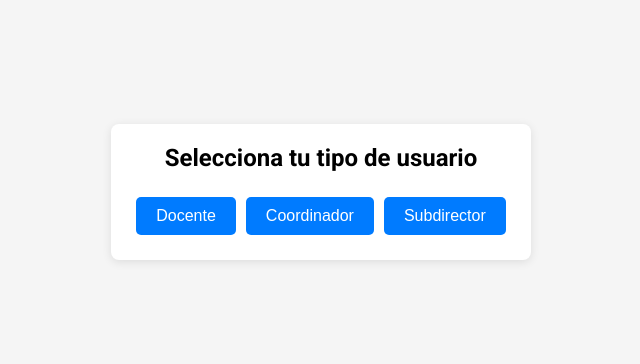
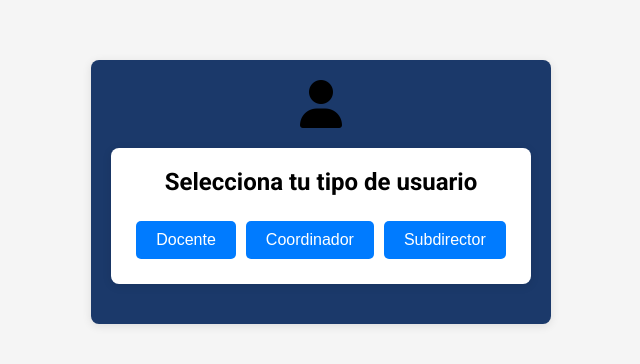
Before and after one commit to ODINCMXIX/RecoverTecNM, an Angular app: page /login in a window 1280 px wide. Shown: the part 208-572 px from the top of the page, without its empty margins (319-959 px from the left). Built offline with nearby package versions, Linux system fonts and the light colour scheme.

Commit message:
Login and Inicio2

```diff
--- a/src/app/components/inicio2/inicio2.component.scss
+++ b/src/app/components/inicio2/inicio2.component.scss
@@ -8,12 +8,12 @@
 
   .card {
     text-align: center;
-    width: 300px;
-    height: 400px;
+    width: 250px;
+    height: 300px;
     border: 1px solid #ccc;
     border-radius: 8px;
     padding: 15px;
-    box-shadow: 0 4px 8px rgba(0, 0, 0, 0.1);
+    box-shadow: 0 20px 20px rgba(0, 0, 0, 0.5);
     transition: box-shadow 0.3s ease;
   }
 
--- a/src/app/login/login.component.html
+++ b/src/app/login/login.component.html
@@ -1,5 +1,8 @@
 <div class="login-container">
-    <div class="card">
+
+    <div class="container" class="card1">
+        <i class="fa-solid fa-user fa-3x"></i>
+        <div class="container" class="card">
             <h2>Selecciona tu tipo de usuario</h2>
             <div class="user-types">
                 <button class="user-button" (click)="navigateTo('docente')">Docente</button>
@@ -8,3 +11,4 @@
             </div>
         </div>
     </div>
+</div>
--- a/src/app/login/login.component.scss
+++ b/src/app/login/login.component.scss
@@ -5,7 +5,20 @@
     height: 100vh;
     background-color: #f5f5f5; // Fondo de la página
   }
-
+  .container{
+    display: flex;
+    justify-content: center;
+    align-items: center;
+    height: 25vh;
+    background-color: #f5f5f5; // Fondo de la página
+  }
+  .card1{
+    background:#1b396a;
+    border-radius: 8px;
+    padding: 20px;
+    box-shadow: 0 2px 10px rgba(0, 0, 0, 0.1);
+    text-align: center;
+  }
   .card {
     background: white;
     border-radius: 8px;
```
Lines whose indentation alone changed are shown as unchanged.
